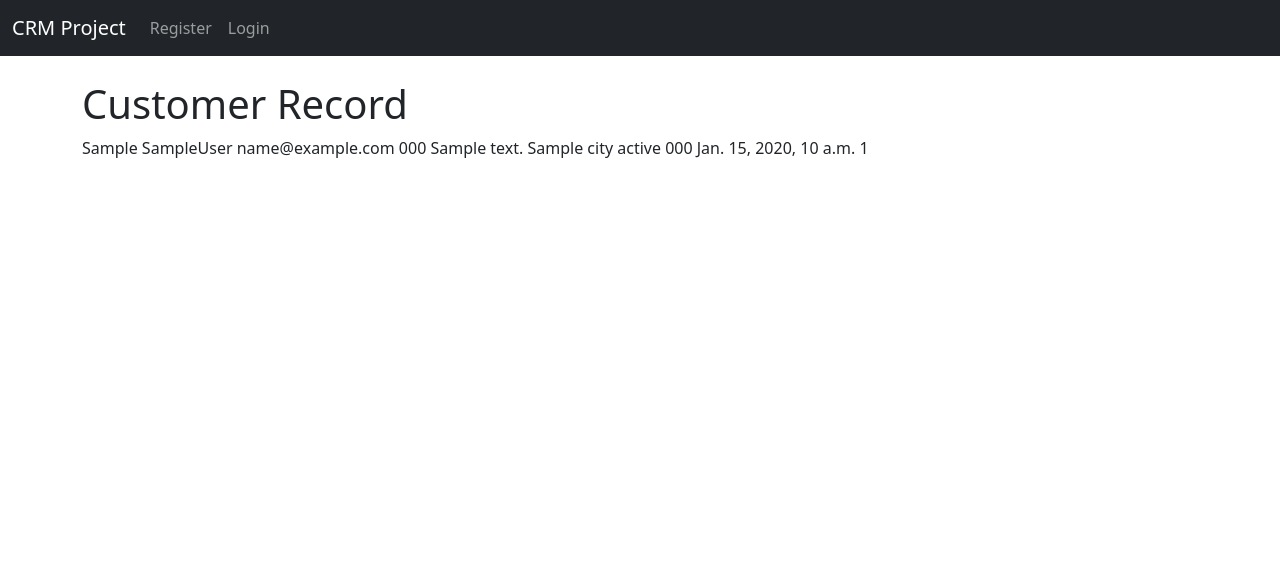
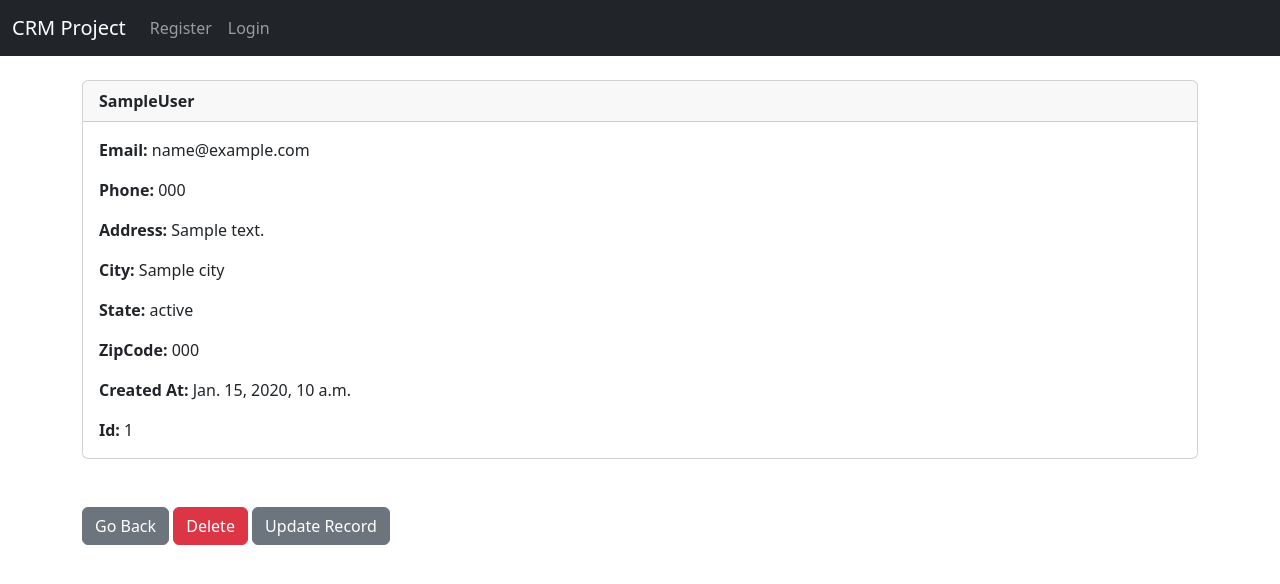
Before and after one commit to abhilashjoseph16/CRM-Project, a Django app: template DjangoCRM/website/templates/record.html in a window 1280 px wide. Shown: the top 584 px of the page. Run offline with Django 4.2, Linux system fonts and the light colour scheme; the template is opened without the code that fills it: most values are stand-ins (such as "Sample title", 1, 10 or a date in 2020).

Commit message:
Final Project

```diff
--- a/DjangoCRM/website/templates/navbar.html
+++ b/DjangoCRM/website/templates/navbar.html
@@ -8,6 +8,10 @@
         <ul class="navbar-nav me-auto mb-2 mb-lg-0">
 
           {% if user.is_authenticated %}
+
+          <li class="nav-item">
+            <a class="nav-link" href="{% url 'add_record' %}">Add Record</a>
+          </li>
 
           <li class="nav-item">
             <a class="nav-link" href="{% url 'logout' %}">Logout</a>
--- a/DjangoCRM/website/templates/record.html
+++ b/DjangoCRM/website/templates/record.html
@@ -1,18 +1,48 @@
 {% extends 'base.html' %}
 {% block content %}
 
-<h1>Customer Record</h1>
+<div class="card">
+    <div class="card-header">
+        <strong>
+            {{customer_record.first_name}}{{customer_record.last_name}}
+        </strong>
+    </div>
+    <div class="card-body">
+      <p class="card-text">
+            <strong>Email: </strong>{{customer_record.email}}
+        </p>
+        <p class="card-text">
+            <strong>Phone: </strong>{{customer_record.phone}}
+        </p>
+            <p class="card-text">
+                <strong>Address: </strong>{{customer_record.address}}
+            </p>
+        <p class="card-text">
+            <strong>City: </strong>{{customer_record.city}}
+        </p>
+        <p class="card-text">
+                <strong>State: </strong>{{customer_record.state}}
+        </p>
+        <p class="card-text">
+            <strong>ZipCode: </strong>{{customer_record.zipcode}}
+        </p>
+        <p class="card-text">
+            <strong>Created At: </strong>{{customer_record.created_at}}
+        </p>
+        <p class="card-text">
+        <strong>Id: </strong>{{customer_record.id}}
+      </p>
 
-{{customer_record}}
+    </div>
+  </div>
 
-{{customer_record.first_name}}{{customer_record.last_name}}
-{{customer_record.email}}
-{{customer_record.phone}}
-{{customer_record.address}}
-{{customer_record.city}}
-{{customer_record.state}}
-{{customer_record.zipcode}}
-{{customer_record.created_at}}
-{{customer_record.id}}
+<br/><br/>
+<a href="{% url 'home' %}" class="btn btn-secondary">Go Back</a>
+
+<a href="{% url 'delete_record' customer_record.id %}" class="btn btn-danger">Delete</a>
+
+<a href="{% url 'update_record' customer_record.id %}" class="btn btn-secondary">Update Record</a>
+
+
 
 {% endblock %}
--- a/DjangoCRM/website/urls.py
+++ b/DjangoCRM/website/urls.py
@@ -7,4 +7,7 @@ urlpatterns = [
     path('logout/',views.logout_user,name='logout'),
     path('register/',views.register_user,name='register'),
     path('record/<int:pk>',views.customer_record,name='record'),
+    path('delete_record/<int:pk>',views.delete_record,name='delete_record'),
+    path('add_record',views.add_record,name='add_record'),
+    path('update_record/<int:pk>',views.update_record,name='update_record'),
 ]
```
Also changed, not shown: DjangoCRM/website/forms.py (+19 -0 lines), DjangoCRM/website/templates/add_record.html (added, +19 -0 lines), DjangoCRM/website/templates/update_record.html (added, +17 -0 lines), DjangoCRM/website/views.py (+39 -1 lines).
